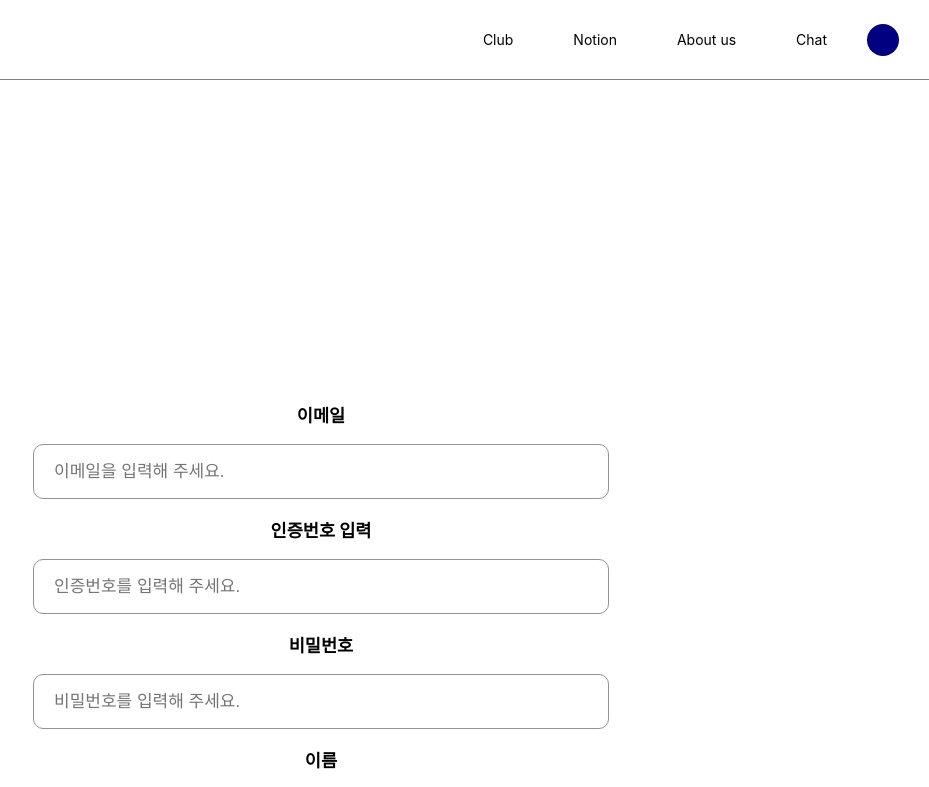
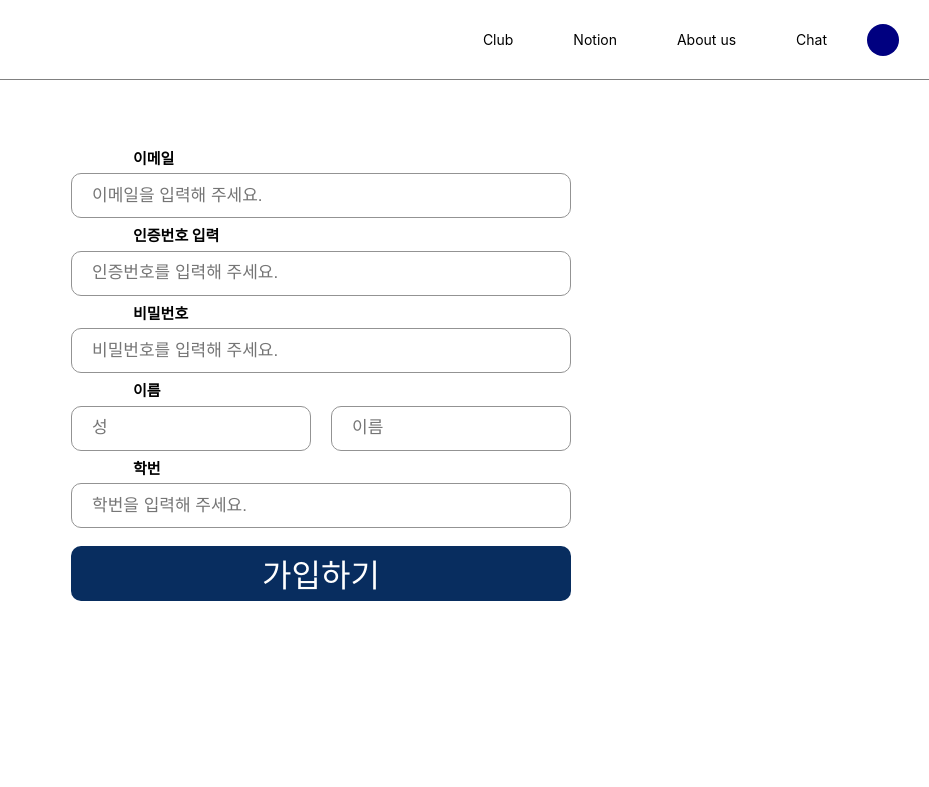
Before and after one commit to RE-VEL/REVEL-frontend-V1, a Next.js app: page /join in a window 1280 px wide. Shown: the top 787 px of the page, without its empty margins (351-1280 px from the left). Built offline with nearby package versions, Linux system fonts and the light colour scheme.

Commit message:
Style: edit some design

```diff
--- a/pages/join.tsx
+++ b/pages/join.tsx
@@ -2,27 +2,20 @@ import styled from '@emotion/styled';
 
 const Join = () => {
   return (
-    <Outer className="whole">
-      <Whole className="outer">
-        <TopInput className="email">
-          <h3>이메일</h3>
-          <GetInfo
-            id="email"
-            type="text"
-            placeholder="이메일을 입력해 주세요."
-          />
-          <div id="emailError" className="error"></div>
-          <div className="code">
-            <h3>인증번호 입력</h3>
+    <Outer>
+      <Whole>
+        <ClassNum>이메일</ClassNum>
+        <GetInfo id="email" type="text" placeholder="이메일을 입력해 주세요." />
+        <div>
+          <ClassNum>인증번호 입력</ClassNum>
           <GetInfo
             id="code"
             type="text"
             placeholder="인증번호를 입력해 주세요."
           />
-            <div id="nameError" className="error"></div>
         </div>
         <div className="password">
-            <h3>비밀번호</h3>
+          <ClassNum>비밀번호</ClassNum>
           <GetInfo
             id="password"
             type="password"
@@ -31,12 +24,12 @@ const Join = () => {
           <div id="passwordError" className="error"></div>
         </div>
         <div className="phone">
-            <h3>이름</h3>
-            <GetInfo id="firstName" type="text" placeholder="성" />
-            <GetInfo id="lastName" type="text" placeholder="이름" />
+          <ClassNum>이름</ClassNum>
+          <GetFirst id="firstName" type="text" placeholder="성" />
+          <GetRight id="lastName" type="text" placeholder="이름" />
         </div>
         <div className="classnum">
-            <h3>학번</h3>
+          <ClassNum>학번</ClassNum>
           <GetInfo
             id="classnum"
             type="text"
@@ -44,7 +37,6 @@ const Join = () => {
           />
           <div id="classnumError" className="error"></div>
         </div>
-        </TopInput>
         <div className="signUp">
           <Joined disabled>가입하기</Joined>
         </div>
@@ -58,11 +50,8 @@ const Outer = styled.div`
   font-size: 11px;
   width: 45%;
   display: flex;
-  vertical-align: middle;
-  margin: 30%;
-`;
-const TopInput = styled.div`
-  width: 100%;
+  margin-left: 30%;
+  margin-top: 11%;
 `;
 const GetInfo = styled.input`
   padding: 12px 20px;
@@ -72,38 +61,61 @@ const GetInfo = styled.input`
   box-sizing: border-box;
   border-radius: 10px;
   font-size: 17px;
-  height: 55px;
+  height: 45px;
   width: 100%;
-  max-width: 700px;
+  max-width: 500px;
+`;
+const GetFirst = styled.input`
+  padding: 12px 20px;
+  margin-right: 20px;
+  display: inline-block;
+  border: 1px solid #939393;
+  outline: none;
+  box-sizing: border-box;
+  border-radius: 10px;
+  font-size: 17px;
+  height: 45px;
+  width: 46%;
+  max-width: 240px;
+`;
+const GetRight = styled.input`
+  padding: 12px 20px;
+  display: inline-block;
+  border: 1px solid #939393;
+  outline: none;
+  box-sizing: border-box;
+  border-radius: 10px;
+  font-size: 17px;
+  height: 45px;
+  width: 46%;
+  max-width: 240px;
+`;
+const ClassNum = styled.h4`
+  margin-left: 100px;
+  margin-top: 1%;
+  margin-bottom: 1%;
+  display: flex;
+  float: left;
+  width: 100%;
 `;
 const Whole = styled.div`
   width: 100%;
   text-align: center;
-  font-weight: 700;
   font-size: 15px;
 `;
 const Joined = styled.button`
   background-color: #082d5f;
   color: white;
   margin: 10px;
+  margin-top: 3%;
   border: none;
   display: inline-block;
   cursor: pointer;
   border-radius: 10px;
   font-size: 32px;
-  height: 60px;
+  height: 55px;
   width: 100%;
-  max-width: 700px;
+  max-width: 500px;
 `;
 
-/*function changeName1():
-  | import('react').FormEventHandler<HTMLInputElement>
-  | undefined {
-  throw new Error('Function not implemented.');
-}
-function signUpCheck():
-  | import('react').MouseEventHandler<HTMLButtonElement>
-  | undefined {
-  throw new Error('Function not implemented.');
-}*/
 export default Join;
```
Lines whose indentation alone changed are shown as unchanged.
